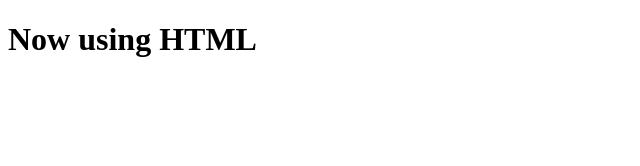
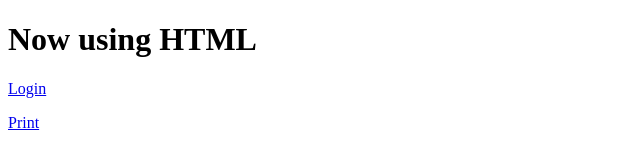
Before and after one commit to mattskel/node-basic, a plain HTML site: page 03-render-html/index.html in a window 1280 px wide. Shown: the full height of the page, 0-640 px from the left. Drawn offline with Linux system fonts and the light colour scheme.

Commit message:
some more changes to the port number, 04 not working

```diff
--- a/03-render-html/index.html
+++ b/03-render-html/index.html
@@ -3,8 +3,27 @@
   <head>
     <meta charset="UTF-8">
     <title>My File</title>
+    <script type="text/javascript">
+
+      function myFunction() {
+        var url = window.location.href;
+        console.log(url.substr(44, url.indexOf("&token_type") - 44));
+      }
+
+      function login() {
+        var CLIENT_ID = 'a2ff816c53a341db849e76d58e57cd92';
+        var REDIRECT_URI = 'http://localhost:8888/callback';
+        var url = 'https://accounts.spotify.com/authorize?client_id=' + CLIENT_ID + '&redirect_uri=' + encodeURIComponent(REDIRECT_URI) + '&scope=' + encodeURIComponent(['user-read-email'].join(' ')) + '&response_type=token';
+
+//        window.open("https://www.w3schools.com");
+//        window.open(url);
+        window.location.href = url;
+      }
+    </script>
   </head>
   <body>
     <h1>Now using HTML</h1>
+    <p><a href="#" onClick="login();">Login</a></p>
+    <p><a href="#" onClick="myFunction();">Print</a></p>
   </body>
 </html>
--- a/04-node-only-routing/server.js
+++ b/04-node-only-routing/server.js
@@ -1,4 +1,4 @@
 var http = require('http');
 var app = require('./app');
 
-http.createServer(app.handleRequest).listen(8000);
+http.createServer(app.handleRequest).listen(8888);
```
